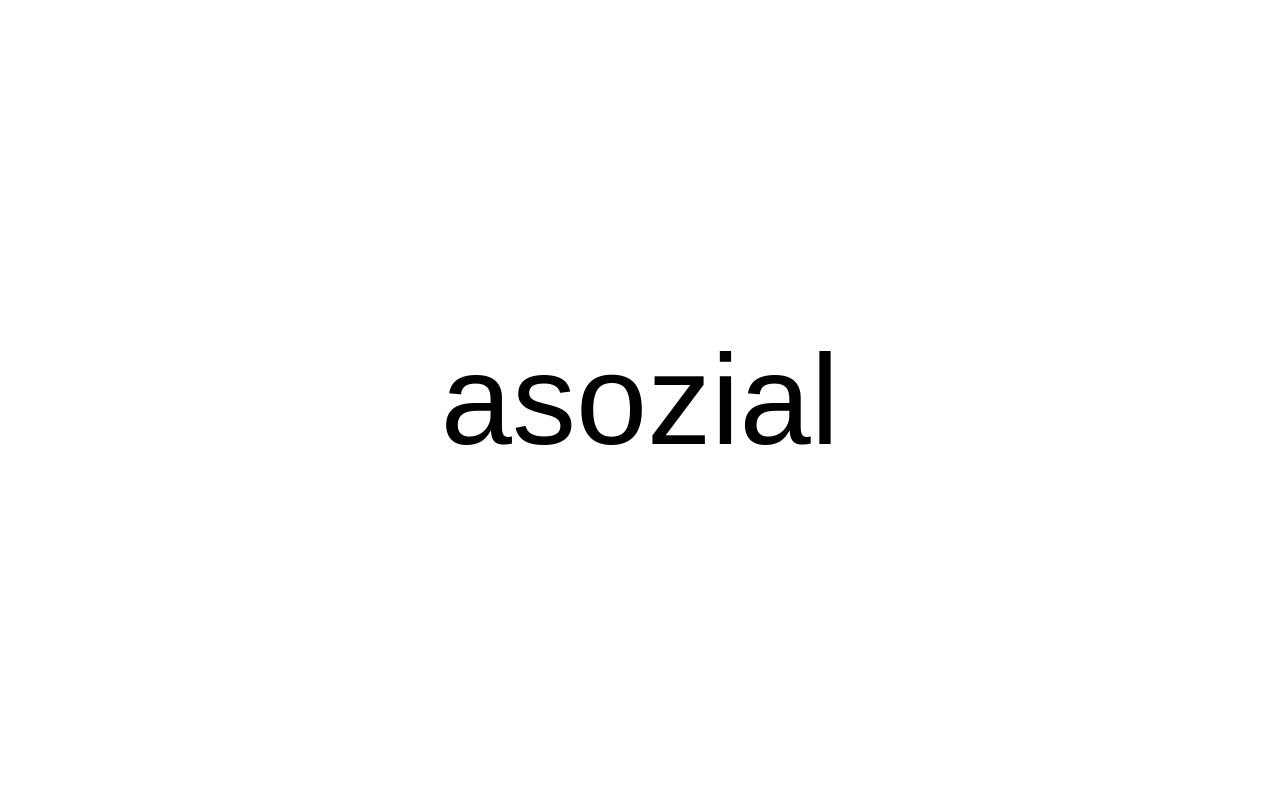
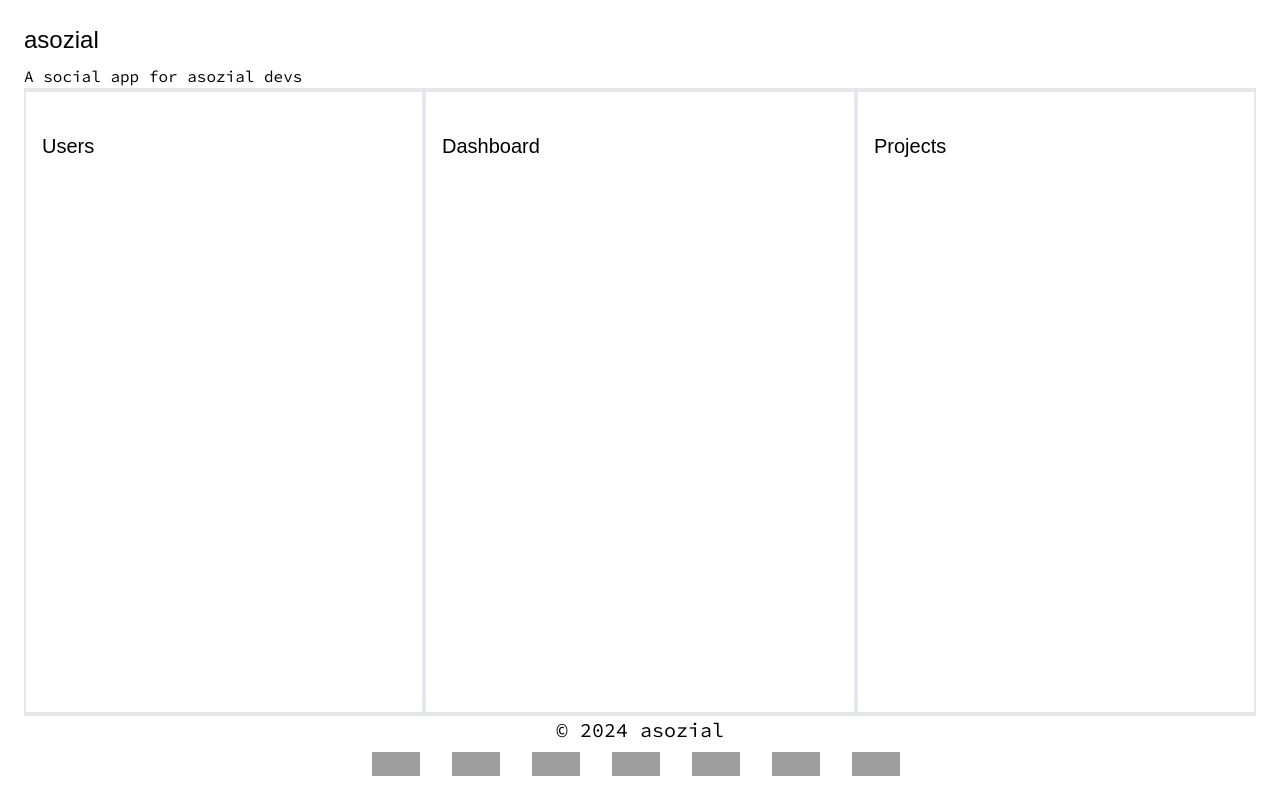
Before and after one commit to asozialdotdev/asozial, a Next.js app in the folder frontend/: page / in a window 1280 px wide. Built offline with nearby package versions, Linux system fonts and the light colour scheme; grey boxes are pictures that could not be loaded; a web font is replaced by a local one.

Commit message:
building skeleton components

```diff
--- a/frontend/package.json
+++ b/frontend/package.json
@@ -11,7 +11,9 @@
   "dependencies": {
     "next": "14.2.5",
     "react": "^18",
-    "react-dom": "^18"
+    "react-dom": "^18",
+    "react-icons": "^5.2.1",
+    "tailwind-merge": "^2.4.0"
   },
   "devDependencies": {
     "@types/node": "^20",
--- a/frontend/src/app/globals.css
+++ b/frontend/src/app/globals.css
@@ -5,14 +5,12 @@
 :root {
   margin: 0;
   padding: 0;
+  height: 100%;
 }
 
-html {
-  margin: 0;
-  padding: 0;
-}
-
+html,
 body {
   margin: 0;
   padding: 0;
+  height: 100%;
 }
--- a/frontend/src/app/layout.tsx
+++ b/frontend/src/app/layout.tsx
@@ -1,7 +1,10 @@
+import React from "react";
 import type { Metadata } from "next";
-import { Germania_One, Inter, Source_Code_Pro } from "next/font/google";
+import { Germania_One, Source_Code_Pro } from "next/font/google";
 import "./globals.css";
-import React from "react";
+import Navbar from "@/components/common/Navbar"
+import Footer from "@/components/common/Footer";
+import Main from "@/components/common/Main";
 
 const germania = Germania_One({
   subsets: ["latin"],
@@ -14,7 +17,7 @@ const sourceCodePro = Source_Code_Pro({
 });
 
 export const metadata: Metadata = {
-  title: "asocial",
+  title: "asozial",
   description: "A social app for asozial devs",
 };
 
@@ -28,7 +31,11 @@ export default function RootLayout({
       lang="en"
       className={`${germania.variable} font-serif ${sourceCodePro.variable} font-sans`}
     >
-      <body>{children}</body>
+      <body className="h-100vh w-100vw flex flex-col justify-between p-6">
+        <Navbar />
+        <Main />
+        <Footer />
+        </body>
     </html>
   );
 }
--- a/frontend/src/app/page.tsx
+++ b/frontend/src/app/page.tsx
@@ -2,8 +2,8 @@ import React from "react";
 
 export default function Home() {
   return (
-    <main className="flex flex-col items-center justify-center h-screen w-screen">
-      <h1 className="font-font--germania text-9xl">asozial</h1>
+    <main className="">
+
     </main>
   );
 }
--- /dev/null
+++ b/frontend/src/components/common/Footer.tsx
@@ -0,0 +1,29 @@
+function Footer() {
+
+  const techStack = [
+    { name: "Next.js", url: "https://nextjs.org/", icon: "https://upload.wikimedia.org/wikipedia/commons/8/8e/Nextjs-logo.svg" },
+    { name: "TypeScript", url: "https://www.typescriptlang.org/", icon: "https://upload.wikimedia.org/wikipedia/commons/4/4c/Typescript_logo_2020.svg" },
+    { name: "Tailwind CSS", url: "https://tailwindcss.com/", icon: "https://tailwindcss.com/_next/static/media/tailwindcss-mark.3c5441fc7a190fb1800d4a5c7f07ba4b1345a9c8.svg" },
+    { name: "Node.js", url: "https://nodejs.org/", icon: "https://upload.wikimedia.org/wikipedia/commons/d/d9/Node.js_logo.svg" },
+    { name: 'Express', url: 'https://expressjs.com/', icon: 'https://upload.wikimedia.org/wikipedia/commons/6/64/Expressjs.png' },
+    { name: 'MongoDB', url: 'https://www.mongodb.com/', icon: 'https://upload.wikimedia.org/wikipedia/commons/9/93/MongoDB_Logo.svg' },
+    { name: 'Mongoose', url: 'https://mongoosejs.com/', icon: 'https://avatars.githubusercontent.com/u/7552965?s=400&v=4' },
+  ]
+  return (
+    <nav className="h-10vh flex flex-col gap-2 border-t-2 items-center">
+      <h1 className="font-sans text-xl">© 2024 asozial</h1>
+      <ul className="font-sans flex flex-row gap-6 flex-wrap">
+        {
+          techStack.map((tech) => (
+            <li key={tech.name} className="flex flex-row gap-2 items-center">
+              <img src={tech.icon} alt={tech.name} className="w-12 h-auto max-h-6" />
+              <a title="url" href={tech.url} target="_blank" rel="noreferrer"></a>
+            </li>
+          ))
+        }
+      </ul>
+    </nav>
+  )
+}
+
+export default Footer
--- /dev/null
+++ b/frontend/src/components/common/Main.tsx
@@ -0,0 +1,15 @@
+import DashboardContainer from "../dashboard/DashboardContainer";
+import ProjectContainer from "../project/ProjectContainer";
+import UserContainer from "../user/UserContainer";
+
+function Main() {
+  return (
+    <main className="flex h-full w-full flex-col sm:flex-col md:flex-col lg:flex-row xl:flex-row">
+      <UserContainer />
+      <ProjectContainer />
+      <DashboardContainer />
+    </main>
+  );
+}
+
+export default Main;
--- a/frontend/src/components/common/Navbar.tsx
+++ b/frontend/src/components/common/Navbar.tsx
@@ -1,8 +1,61 @@
+'use client'
+
+import { useState } from "react"
+import { FaGithub, FaLinkedin } from "react-icons/fa"
+
+
 function Navbar() {
+    const [isOpen, setIsOpen] = useState(false);
+    const contributors = [
+        {
+          "name": "José Copeti",
+          "email": "jrcopeti@gmail.com",
+          "github": "https://github.com/jrcopeti",
+          "linkedin": "https://www.linkedin.com/in/josecopeti/",
+          "website": "https://jrcopeti.hashnode.dev/"
+        },
+        {
+          "name": "Benjamin Elliott",
+          "email": "hello@benjamin.dev",
+          "github": "https://github.com/benjamindotdev",
+          "linkedin": "https://www.linkedin.com/in/benjamindotdev/",
+          "website": "https://benjamin.dev"
+        },
+        {
+          "name": "Mirko Fede",
+          "email": "mirko@asozial.com",
+          "github": "https://github.com/mirkoeffe",
+          "linkedin": "https://www.linkedin.com/in/mirko-fede/",
+          "website": "http://mirkoeffe.shop/"
+        }
+      ]
+
   return (
-    <div>
+    <nav onClick={() => setIsOpen(!isOpen)} className={`flex flex-col gap-2 border-b-2 w-full `}>
+      <h1 className="font-serif text-2xl">asozial</h1>
+      <p className="font-sans">A social app for asozial devs</p>
+      {
+        isOpen && (
+            <ul className="font-sans flex flex-row justify-between flex-wrap py-10 w-full">
+                {
+                contributors.map((contributor) => (
+                    <li key={contributor.name} className="flex flex-col gap-2 items-center">
+                        <h2 className="font-serif text-xl">{contributor.name}</h2>
+                        <img src={contributor.github + '.png'} alt={contributor.name} className="w-24 h-24 rounded-full border-4 border-black" />
 
-    </div>
+                        <div className="flex flex-row gap-4">
+                            <a title="github" href={contributor.github} target="_blank" rel="noreferrer"><FaGithub size={24}/></a>
+                            <a title="linkedin" href={contributor.linkedin} target="_blank" rel="noreferrer"><FaLinkedin size={24}/></a>
+                        </div>
+                        <a href={`mailto:${contributor.email}`}>{contributor.email}</a>
+                        <a href={contributor.website} target="_blank" rel="noreferrer">{contributor.website}</a>
+                    </li>
+                ))
+                }
+            </ul>
+            )
+      }
+    </nav>
   )
 }
 
--- /dev/null
+++ b/frontend/src/components/dashboard/DashboardContainer.tsx
@@ -0,0 +1,9 @@
+function DashboardContainer() {
+  return (
+    <section className="flex grow flex-col border-2 p-4">
+      <h1 className="py-6 font-serif text-xl">Dashboard</h1>
+    </section>
+  );
+}
+
+export default DashboardContainer;
--- /dev/null
+++ b/frontend/src/components/project/ProjectContainer.tsx
@@ -0,0 +1,11 @@
+import React from "react";
+
+function ProjectContainer() {
+  return (
+    <section className="flex flex-col border-2 p-4 hover:grow lg:order-last lg:min-w-[400px] xl:order-last xl:min-w-[400px]">
+      <h1 className="py-6 font-serif text-xl">Projects</h1>
+    </section>
+  );
+}
+
+export default ProjectContainer;
--- /dev/null
+++ b/frontend/src/components/user/UserContainer.tsx
@@ -0,0 +1,9 @@
+function UserContainer() {
+  return (
+    <section className="flex flex-col border-2 p-4 hover:grow lg:min-w-[400px] xl:min-w-[400px]">
+      <h1 className="py-6 font-serif text-xl">Users</h1>
+    </section>
+  );
+}
+
+export default UserContainer;
```
Also changed, not shown: 1 other file (tests, documents, lock files or other folders).
